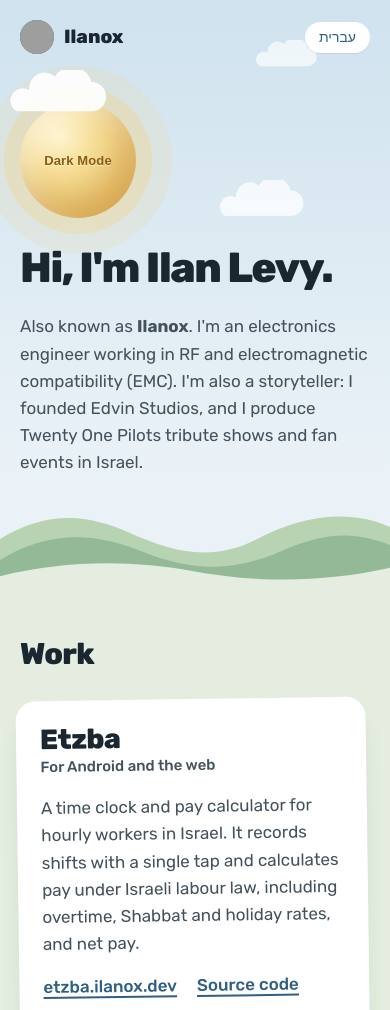
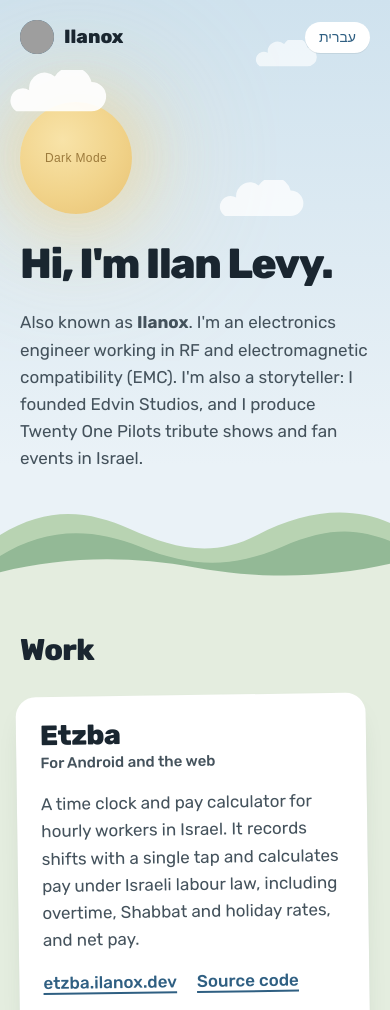
Before and after one commit to Ilanox/ilanox.dev, a plain HTML site: page index.html in a window 390 px wide. Shown: the top 1010 px of the page. Drawn offline with Linux system fonts and the light colour scheme; grey boxes are pictures that could not be loaded.

Commit message:
Softer sun and moon

```diff
--- a/index.html
+++ b/index.html
@@ -75,13 +75,17 @@ nav a:hover{color:var(--ink)}
   transition:background-color .6s,box-shadow .6s,filter .6s;animation:rise 1.4s cubic-bezier(.2,.8,.2,1) both .1s}
 /* drawn sun and moon, labelled with what a tap does */
 .sun{display:grid;place-items:center;
-  background:radial-gradient(circle at 34% 30%,#FFF4CF 0,#F6DE97 32%,#EDC46E 72%,#D9A651 100%);
-  box-shadow:inset -14px -18px 30px rgba(166,110,30,.28),inset 10px 12px 24px rgba(255,255,255,.45),0 0 0 16px var(--glow1),0 0 0 36px var(--glow2)}
+  background:radial-gradient(circle at 38% 34%,#F8E3A8 0,#F1D38A 55%,#E8C273 100%);
+  box-shadow:0 0 60px 18px rgba(241,211,138,.45),0 0 140px 40px rgba(241,211,138,.22)}
 html.night .sun{
-  background:radial-gradient(circle at 30% 62%,rgba(120,136,152,.35) 0 9%,transparent 10%),radial-gradient(circle at 66% 30%,rgba(120,136,152,.3) 0 6%,transparent 7%),radial-gradient(circle at 70% 70%,rgba(120,136,152,.25) 0 5%,transparent 6%),radial-gradient(circle at 36% 30%,#F7F9FB 0,#DCE3EA 40%,#B9C5D0 80%,#9DABB8 100%);
-  box-shadow:inset -16px -18px 30px rgba(40,56,74,.35),inset 10px 12px 22px rgba(255,255,255,.4),0 0 0 16px var(--glow1),0 0 0 36px var(--glow2)}
-.sun-t{font-weight:700;font-size:clamp(14px,1.6vw,19px);letter-spacing:.01em;color:#8A5D16;text-shadow:0 1px 0 rgba(255,246,214,.7);transition:color .6s}
-html.night .sun-t{color:#3E4E5E;text-shadow:0 1px 0 rgba(255,255,255,.55)}
+  background:
+    radial-gradient(circle at 34% 60%,rgba(150,164,178,.28) 0 7%,transparent 7.5%),
+    radial-gradient(circle at 62% 34%,rgba(150,164,178,.22) 0 4.5%,transparent 5%),
+    radial-gradient(circle at 66% 66%,rgba(150,164,178,.2) 0 3.5%,transparent 4%),
+    radial-gradient(circle at 40% 36%,#EEF2F5 0,#DCE3E9 60%,#CAD3DB 100%);
+  box-shadow:0 0 60px 14px rgba(200,216,232,.18),0 0 140px 40px rgba(200,216,232,.08)}
+.sun-t{font-weight:500;font-size:clamp(13px,1.25vw,16px);letter-spacing:.03em;color:rgba(122,84,24,.72);transition:color .6s}
+html.night .sun-t{color:rgba(52,68,84,.62)}
 .sun-t .n,html.night .sun-t .d{display:none}
 html.night .sun-t .n{display:inline}
 .sunbtn{background:none;border:0;padding:0;border-radius:50%;cursor:pointer;display:block}
@@ -152,8 +156,8 @@ footer .end{display:flex;align-items:center;gap:18px}
   .sky{padding-bottom:90px}
   .hero{grid-template-columns:1fr;gap:28px;padding:28px 0 20px}
   .sunbox{order:-1;justify-items:start}
-  .sun{width:116px}
-  .sun-t{font-size:13px}
+  .sun{width:112px}
+  .sun-t{font-size:12px}
   .hills{height:90px}
   .c1{top:70px;width:110px}.c2{top:180px}
   section{padding:52px 0}
```
